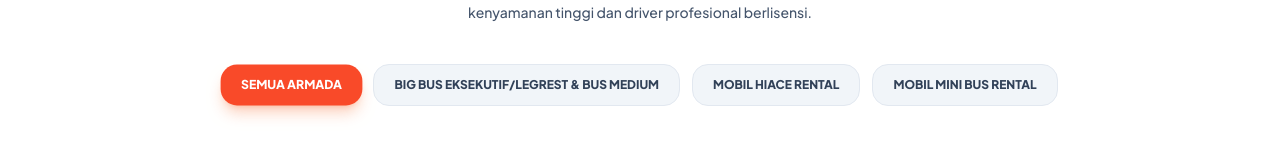
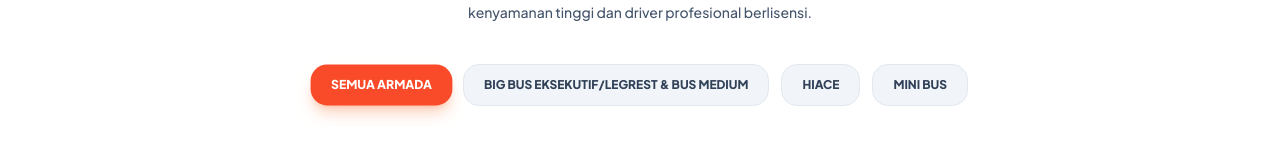
Before and after one commit to Reggyzul/rental-cv-anugerah, a React (Vite) app: page / in a window 1280 px wide. Both pictures are taken after a click on the button "Transport Rent". Shown: the part 508-653 px from the top of the page. Built offline with nearby package versions, Linux system fonts and the light colour scheme; a web font is replaced by a local one.

Commit message:
Update fleet category title names to Hiace and Mini Bus across data and transport page

```diff
--- a/src/components/TransportRentPage.tsx
+++ b/src/components/TransportRentPage.tsx
@@ -18,15 +18,15 @@ export default function TransportRentPage({ onSelectCar, lang, onNavigateHome }:
   const categories = [
     { id: 'all', label: 'Semua Armada' },
     { id: 'cat1', label: 'Big Bus Eksekutif/Legrest & Bus Medium' },
-    { id: 'cat2', label: 'Mobil Hiace Rental' },
-    { id: 'cat3', label: 'Mobil Mini Bus Rental' }
+    { id: 'cat2', label: 'Hiace' },
+    { id: 'cat3', label: 'Mini Bus' }
   ];
 
   const filteredCars = CARS.filter(car => {
     if (filterCategory === 'all') return true;
     if (filterCategory === 'cat1') return car.category.includes('Big Bus');
-    if (filterCategory === 'cat2') return car.category.includes('Hiace');
-    if (filterCategory === 'cat3') return car.category.includes('Mini Bus');
+    if (filterCategory === 'cat2') return car.category === 'Hiace';
+    if (filterCategory === 'cat3') return car.category === 'Mini Bus';
     return true;
   });
 
--- a/src/data/cars.ts
+++ b/src/data/cars.ts
@@ -123,11 +123,11 @@ export const CARS: Car[] = [
     ]
   },
 
-  // MOBIL HIACE RENTAL
+  // MOBIL HIACE RENTAL -> HIACE
   {
     id: 'hiace-premio',
     name: 'Toyota Hiace Premio (VIP Minibus)',
-    category: 'Mobil Hiace Rental',
+    category: 'Hiace',
     pricePerDay: 0,
     priceDisplay: 'Hubungi untuk Penawaran Terbaik',
     image: '/hiace_premio.png',
@@ -147,7 +147,7 @@ export const CARS: Car[] = [
   {
     id: 'hiace-commuter',
     name: 'Toyota Hiace Commuter',
-    category: 'Mobil Hiace Rental',
+    category: 'Hiace',
     pricePerDay: 0,
     priceDisplay: 'Hubungi untuk Penawaran Terbaik',
     image: '/hiace.avif',
@@ -165,11 +165,11 @@ export const CARS: Car[] = [
     ]
   },
 
-  // MOBIL MINI BUS RENTAL
+  // MOBIL MINI BUS RENTAL -> MINI BUS
   {
     id: 'innova-reborn',
     name: 'Innova (Innova Reborn / Zenix)',
-    category: 'Mobil Mini Bus Rental',
+    category: 'Mini Bus',
     pricePerDay: 0,
     priceDisplay: 'Hubungi untuk Penawaran Terbaik',
     image: '/innova3.avif',
@@ -189,7 +189,7 @@ export const CARS: Car[] = [
   {
     id: 'avanza',
     name: 'Avanza (All New Avanza)',
-    category: 'Mobil Mini Bus Rental',
+    category: 'Mini Bus',
     pricePerDay: 0,
     priceDisplay: 'Hubungi untuk Penawaran Ekonomis',
     image: '/avanza.avif',
@@ -209,7 +209,7 @@ export const CARS: Car[] = [
   {
     id: 'xenia',
     name: 'Xenia (Daihatsu Xenia)',
-    category: 'Mobil Mini Bus Rental',
+    category: 'Mini Bus',
     pricePerDay: 0,
     priceDisplay: 'Hubungi untuk Penawaran Ekonomis',
     image: '/xenia.avif',
@@ -229,7 +229,7 @@ export const CARS: Car[] = [
   {
     id: 'calya',
     name: 'Calya (Toyota Calya)',
-    category: 'Mobil Mini Bus Rental',
+    category: 'Mini Bus',
     pricePerDay: 0,
     priceDisplay: 'Hubungi untuk Penawaran Ekonomis',
     image: '/calya.avif',
@@ -249,7 +249,7 @@ export const CARS: Car[] = [
   {
     id: 'sigra',
     name: 'Sigra (Daihatsu Sigra)',
-    category: 'Mobil Mini Bus Rental',
+    category: 'Mini Bus',
     pricePerDay: 0,
     priceDisplay: 'Hubungi untuk Penawaran Ekonomis',
     image: '/sigra.avif',
@@ -269,7 +269,7 @@ export const CARS: Car[] = [
   {
     id: 'alphard',
     name: 'Alphard (Toyota Alphard VIP)',
-    category: 'Mobil Mini Bus Rental',
+    category: 'Mini Bus',
     pricePerDay: 0,
     priceDisplay: 'Hubungi untuk Penawaran VIP',
     image: '/alphard.jpg',
```
